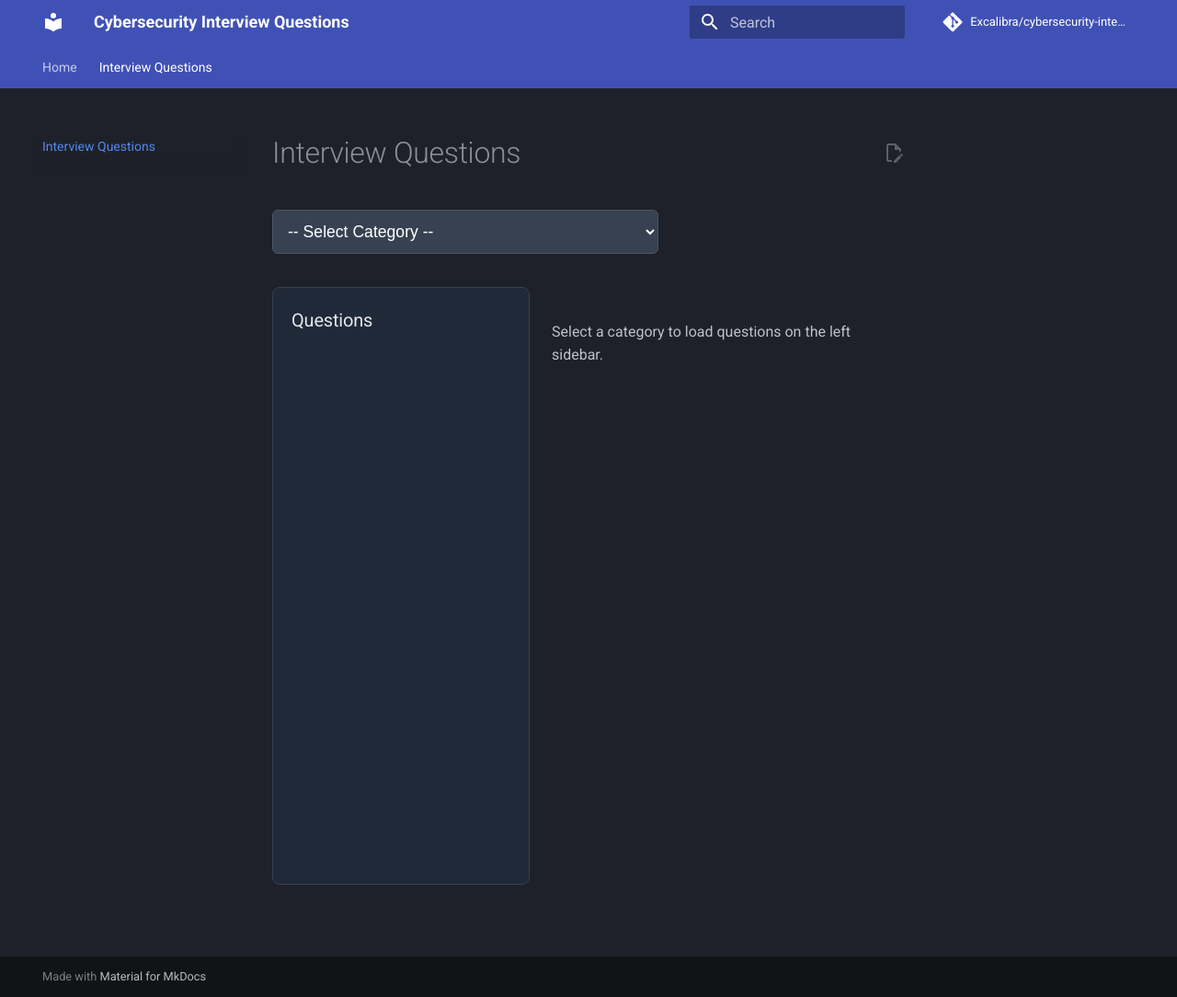
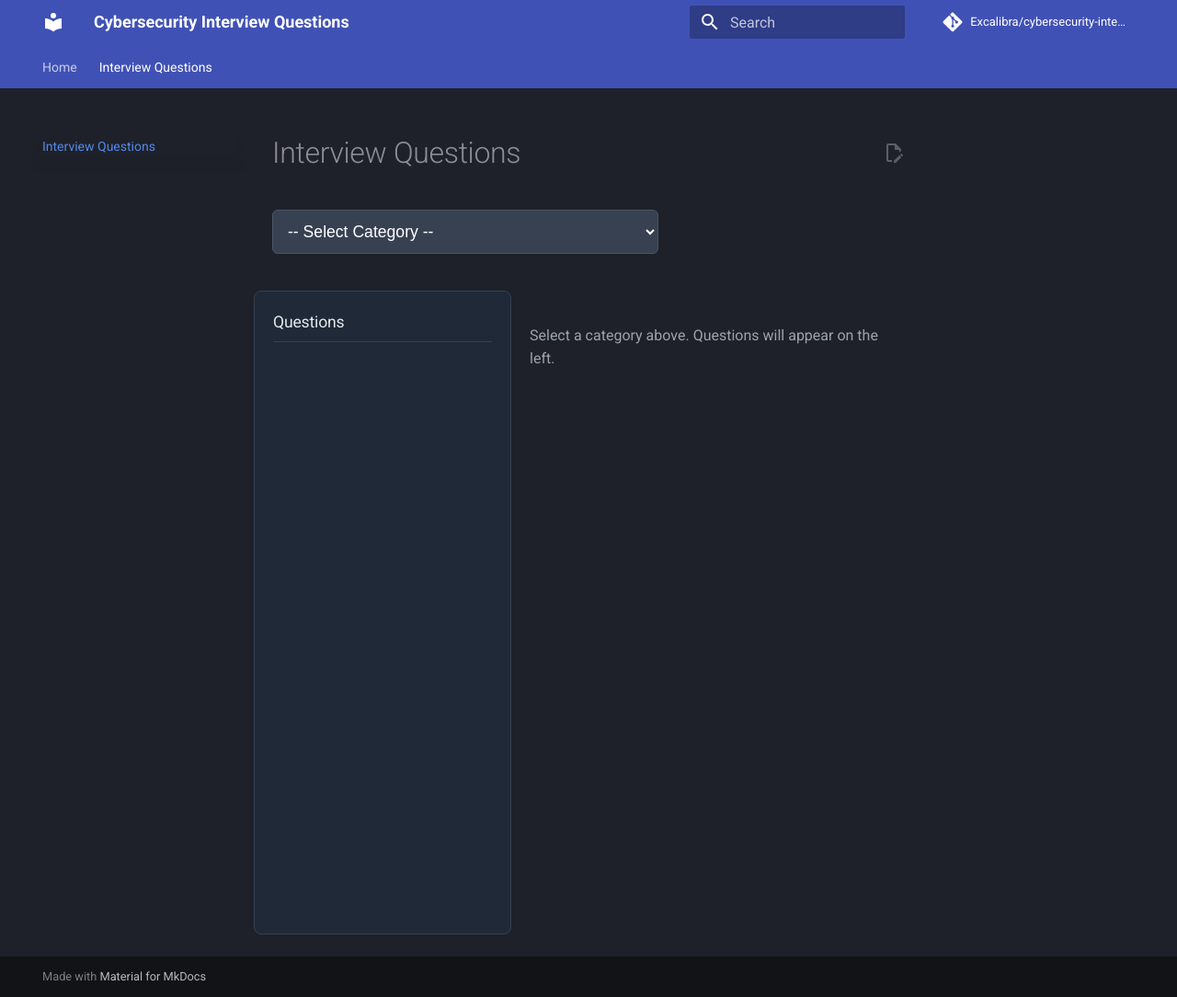
Before and after one commit to Excalibra/cybersecurity-interview-questions, an MkDocs documentation site: the page built from docs/questions/index.md, in a window 1280 px wide and 1084 px high. Shown: the whole window at 92% size. Built offline with MkDocs 1.6.1 and Material for MkDocs 9.7.7, drawn with Linux system fonts in a browser that asks for light colours; comment, search, counter and statistics services are not loaded.

Commit message:
Update index.md

```diff
--- a/docs/questions/index.md
+++ b/docs/questions/index.md
@@ -1,21 +1,21 @@
 # Interview Questions
 
-<select id="category-selector" style="width:100%; max-width:420px; padding:12px; font-size:1.1em; background:#374151; color:white; border:1px solid #4b5563; border-radius:6px; margin-bottom:20px;">
+<select id="category-selector" style="width:100%; max-width:420px; padding:12px; font-size:1.1em; background:#374151; color:white; border:1px solid #4b5563; border-radius:6px; margin-bottom:24px;">
   <option value="">-- Select Category --</option>
   <option value="web">Web Application Penetration Testing</option>
   <option value="red">Red Team Operations</option>
   <option value="seceng">Security Engineer</option>
 </select>
 
-<div style="display:flex; gap:24px; align-items:flex-start;">
-  <!-- LEFT SIDEBAR - This is where questions should appear -->
-  <div id="left-sidebar" style="width:280px; background:#1f2937; padding:20px; border-radius:8px; border:1px solid #374151; flex-shrink:0; min-height:650px;">
-    <h3 style="margin:0 0 16px 0; color:#e5e7eb;">Questions</h3>
-    <div id="questions-list"></div>
+<div style="display: flex; gap: 20px; align-items: flex-start; margin-left: -20px;">
+  <!-- LEFT SIDEBAR - Forced left position -->
+  <div id="left-sidebar" style="width: 280px; background:#1f2937; padding:20px; border-radius:8px; border:1px solid #374151; flex-shrink:0; min-height: 700px; margin-left: 0;">
+    <h3 style="margin:0 0 16px 0; color:#e5e7eb; font-size:1.1em; border-bottom:1px solid #374151; padding-bottom:8px;">Questions</h3>
+    <div id="questions-list" style="font-size:0.95em; line-height:1.65;"></div>
   </div>
 
-  <!-- Main content area -->
+  <!-- Main Content -->
   <div id="main-content" style="flex:1; padding-top:20px;">
-    <p>Select a category to load questions on the left sidebar.</p>
+    <p style="color:#9ca3af;">Select a category above. Questions will appear on the left.</p>
   </div>
 </div>
```
